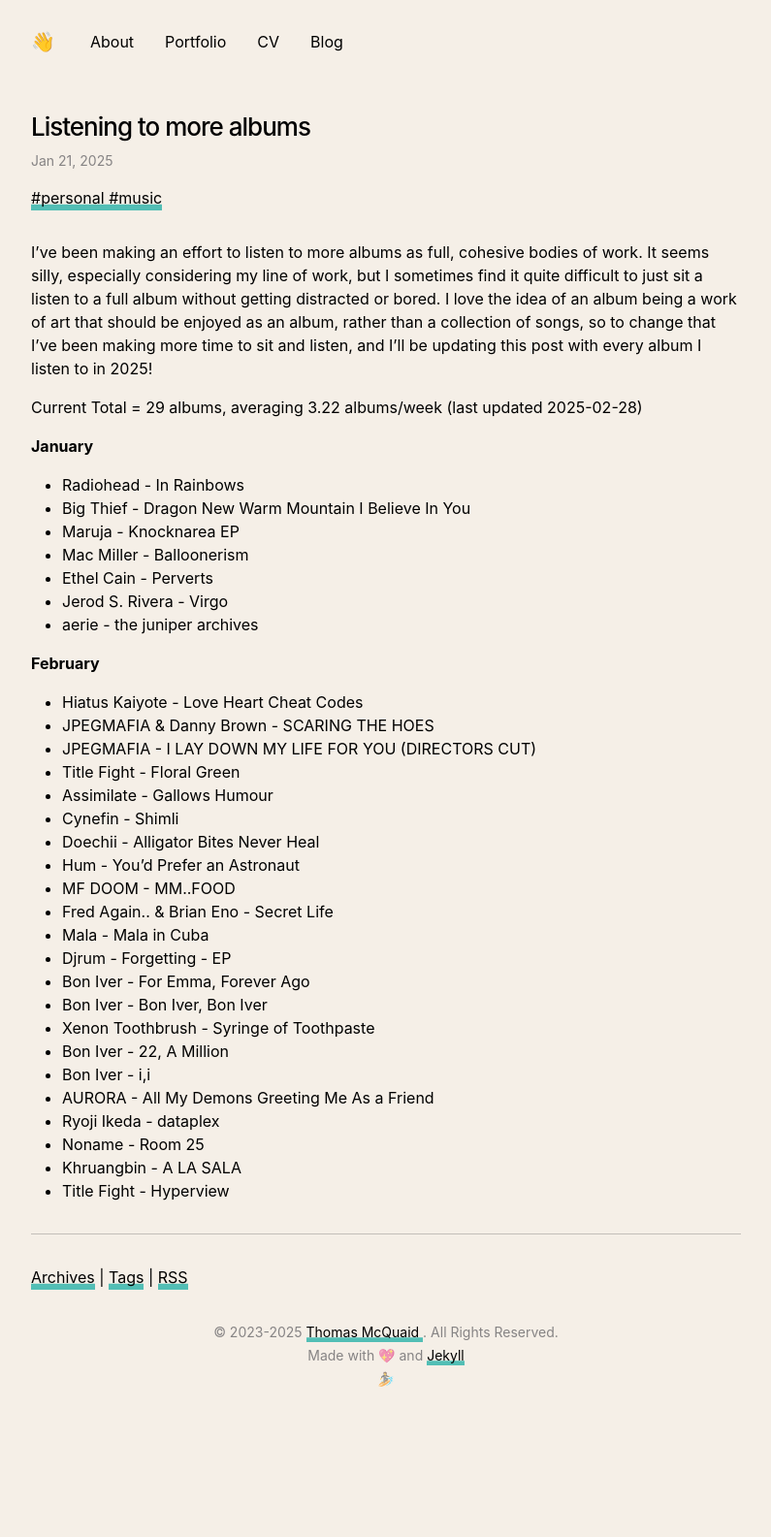
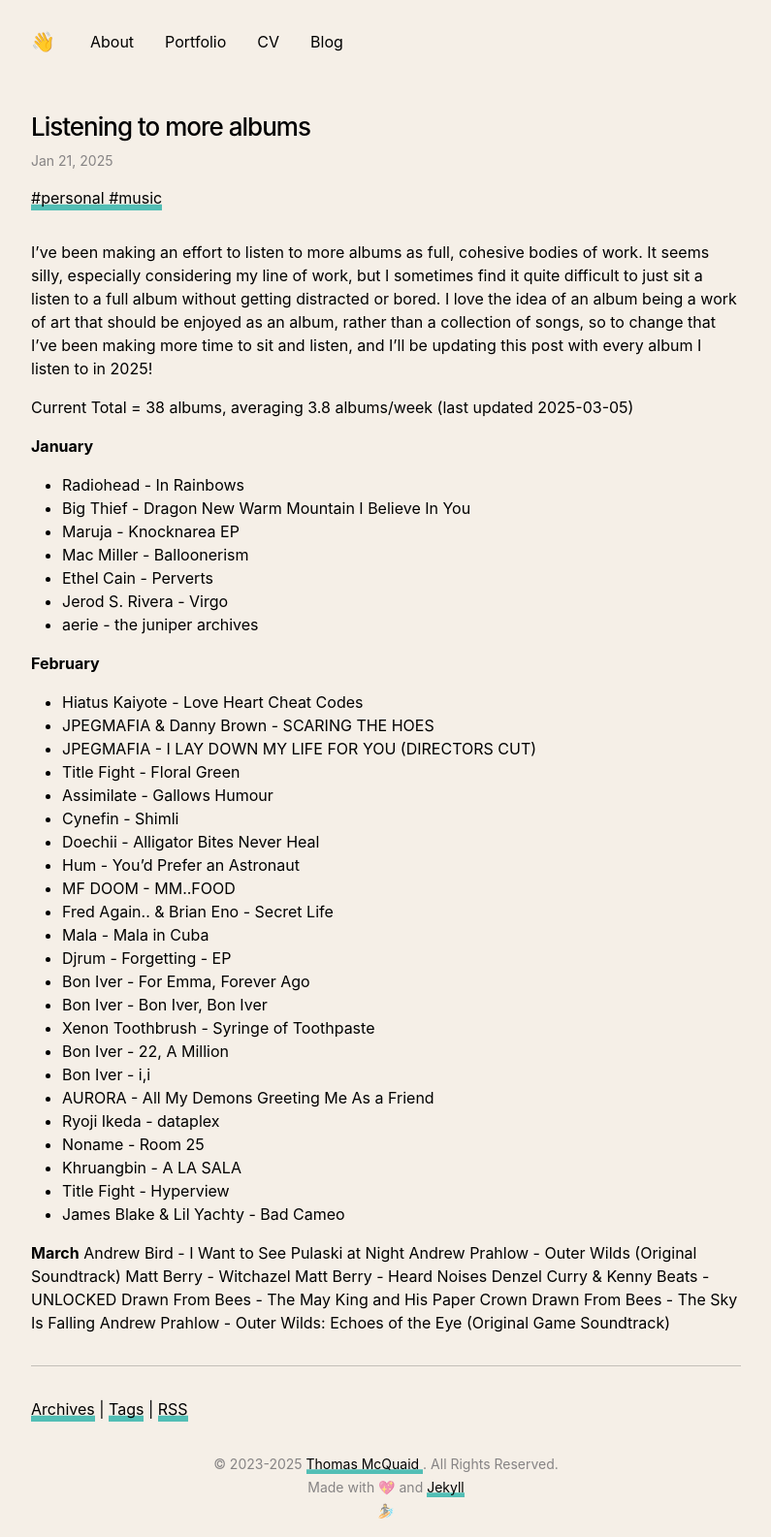
Before and after one commit to thomasmcquaidee/thomasmcquaidee.github.io, a Jekyll site: the page built from _posts/2025-01-21-listening-to-more-albums.md, in a window 1280 px wide. Shown: the whole page at 97% size, without its empty margins (242-1037 px from the left). Built offline with Jekyll 4.4.1, drawn with Linux system fonts in a browser that asks for light colours; before the commit the page ends 1449 px from its top, so only the background shows below that.

Commit message:
Update 2025-01-21-listening-to-more-albums.md

```diff
--- a/_posts/2025-01-21-listening-to-more-albums.md
+++ b/_posts/2025-01-21-listening-to-more-albums.md
@@ -9,7 +9,7 @@
 
 I've been making an effort to listen to more albums as full, cohesive bodies of work. It seems silly, especially considering my line of work, but I sometimes find it quite difficult to just sit a listen to a full album without getting distracted or bored. I love the idea of an album being a work of art that should be enjoyed as an album, rather than a collection of songs, so to change that I've been making more time to sit and listen, and I'll be updating this post with every album I listen to in 2025!
 
-Current Total = 29 albums, averaging 3.22 albums/week (last updated 2025-02-28)
+Current Total = 38 albums, averaging 3.8 albums/week (last updated 2025-03-05)
 
 
 **January**
@@ -44,3 +44,14 @@
 - Noname - Room 25
 - Khruangbin - A LA SALA
 - Title Fight - Hyperview
+- James Blake & Lil Yachty - Bad Cameo
+
+**March**
+Andrew Bird - I Want to See Pulaski at Night
+Andrew Prahlow - Outer Wilds (Original Soundtrack)
+Matt Berry - Witchazel
+Matt Berry - Heard Noises
+Denzel Curry & Kenny Beats - UNLOCKED
+Drawn From Bees - The May King and His Paper Crown
+Drawn From Bees - The Sky Is Falling
+Andrew Prahlow - Outer Wilds: Echoes of the Eye (Original Game Soundtrack)
```
